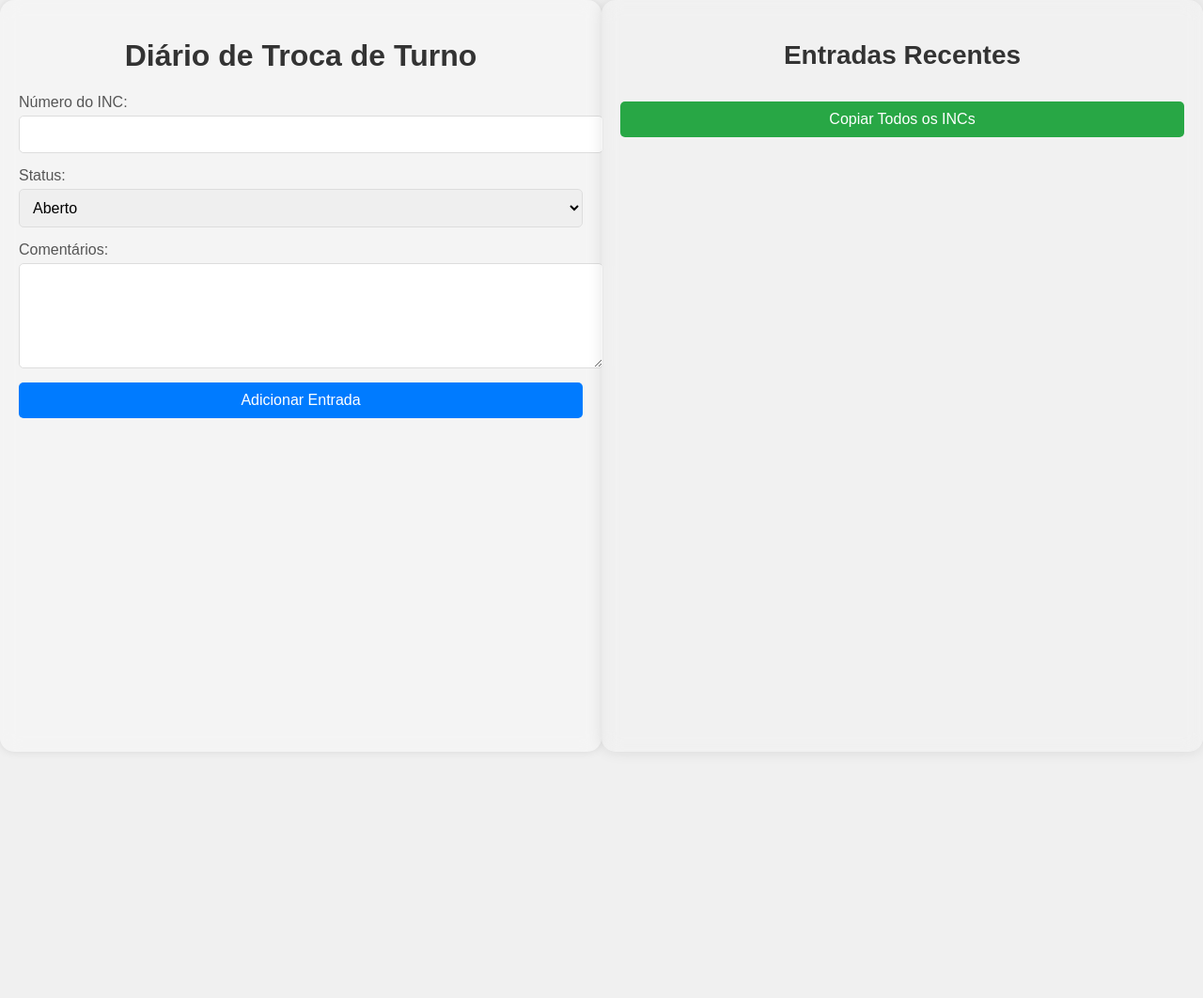
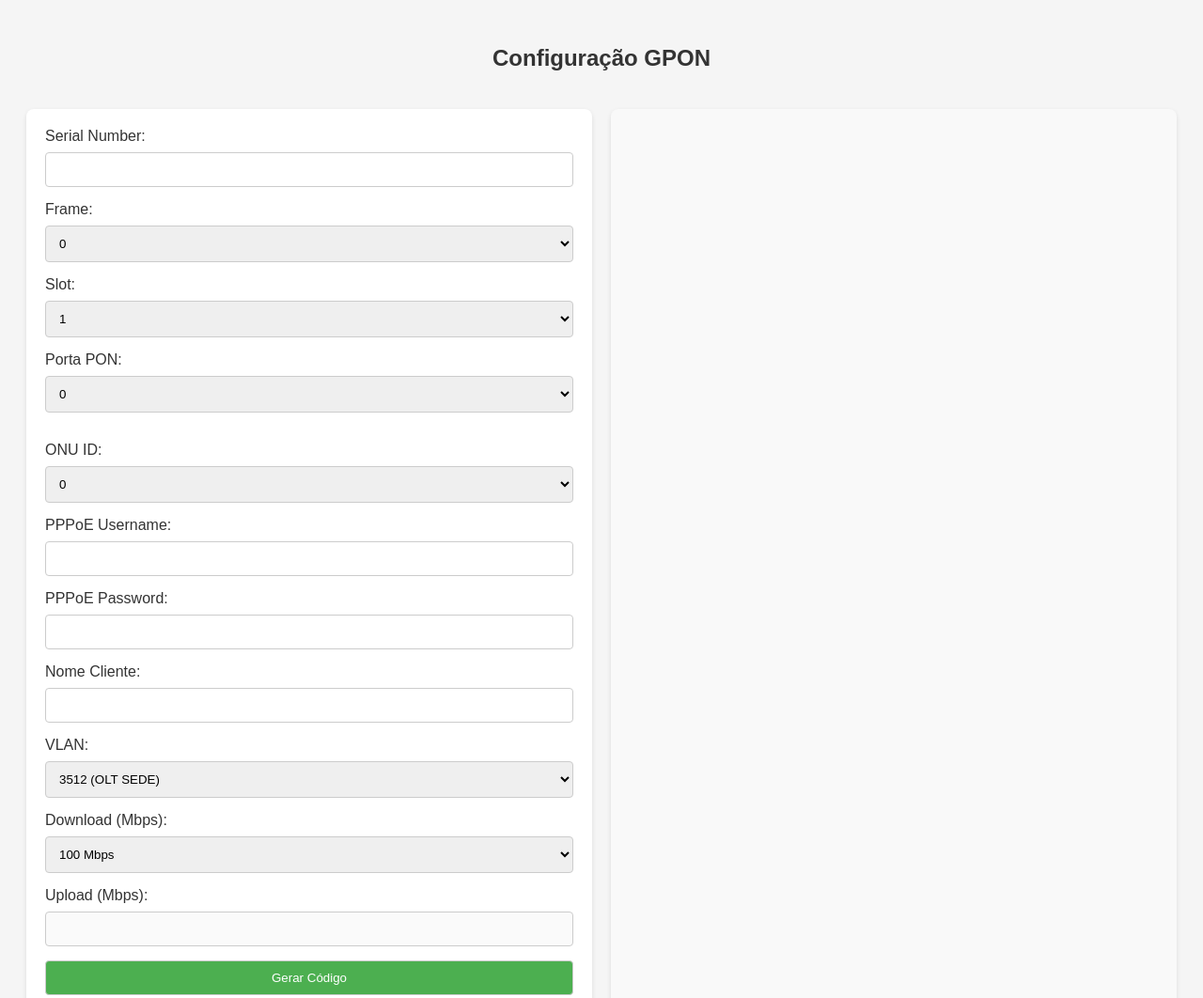
Before and after one commit to SidneySDev/onthuawei.github.io, a plain HTML site: page index.html in a window 1280 px wide. Shown: the top 1062 px of the page at 94% size. Before the commit the page ends 800 px from the top, so only its background shows below. Drawn offline with Linux system fonts and the light colour scheme.

Commit message:
Update index.html
normalização da atualização diretorio errado.

```diff
--- a/index.html
+++ b/index.html
@@ -1,213 +1,268 @@
 <!DOCTYPE html>
-<html lang="pt-br">
+<html lang="en">
 <head>
     <meta charset="UTF-8">
     <meta name="viewport" content="width=device-width, initial-scale=1.0">
-    <title>Diário de Troca de Turno</title>
+    <title>Configuração GPON</title>
     <style>
         body {
             font-family: Arial, sans-serif;
-            background-color: #f0f0f0;
-            margin: 0;
-            padding: 0;
-            display: flex;
-            height: 100vh;
-            overflow: hidden;
+            background-color: #f5f5f5;
+            padding: 20px;
+            display: grid;
+            grid-template-columns: 1fr 1fr; /* Dividir em duas colunas */
+            gap: 20px;
         }
-
-        .container {
-            display: flex;
-            width: 100%;
-            height: 100%;
-        }
-
-        .form-container {
-            flex: 1;
-            max-width: 50%;
-            background: rgba(255, 255, 255, 0.3);
-            padding: 20px;
-            border-radius: 15px;
-            backdrop-filter: blur(10px);
-            -webkit-backdrop-filter: blur(10px);
-            box-shadow: 0 0 10px rgba(0, 0, 0, 0.1);
-            display: flex;
-            flex-direction: column;
-        }
-
-        .entries-container {
-            flex: 1;
-            max-width: 50%;
-            background: rgba(255, 255, 255, 0.1);
-            padding: 20px;
-            border-radius: 15px;
-            backdrop-filter: blur(10px);
-            -webkit-backdrop-filter: blur(10px);
-            box-shadow: 0 0 15px rgba(0, 0, 0, 0.1);
-            display: flex;
-            flex-direction: column;
-            overflow-y: auto;
-        }
-
-        h1, h2 {
+        h2 {
             text-align: center;
             color: #333;
-            font-size: 24px;
+            grid-column: span 2; /* Expandir sobre duas colunas */
         }
-
-        @media(min-width: 768px) {
-            h1 {
-                font-size: 32px;
-            }
-            h2 {
-                font-size: 28px;
-            }
+        form {
+            background-color: #fff;
+            padding: 20px;
+            border-radius: 8px;
+            box-shadow: 0 2px 5px rgba(0, 0, 0, 0.1);
         }
-
-        form {
-            display: flex;
-            flex-direction: column;
+        label {
+            display: block;
+            margin-bottom: 8px;
+            color: #333;
         }
-
-        label {
-            margin-bottom: 5px;
-            color: #555;
-            font-size: 16px;
+        input[type="text"],
+        input[type="password"],
+        select,
+        input[type="submit"] {
+            width: 100%;
+            padding: 10px;
+            margin-bottom: 15px;
+            border: 1px solid #ccc;
+            border-radius: 4px;
+            box-sizing: border-box;
         }
-
-        input, textarea, select {
-            margin-bottom: 15px;
-            padding: 10px;
+        input[type="submit"] {
+            background-color: #4CAF50;
+            color: #fff;
+            cursor: pointer;
+        }
+        input[type="submit"]:hover {
+            background-color: #45a049;
+        }
+        .result-container {
+            background-color: #f9f9f9;
+            padding: 20px;
+            border-radius: 8px;
+            box-shadow: 0 2px 5px rgba(0, 0, 0, 0.1);
+        }
+        table {
+            width: 100%;
+            border-collapse: collapse;
+        }
+        th, td {
             border: 1px solid #ddd;
-            border-radius: 5px;
-            width: 100%;
-            font-size: 16px;
+            padding: 8px;
+            text-align: left;
         }
-
-        button {
-            padding: 10px;
+        th {
+            background-color: #4CAF50;
+            color: white;
+        }
+        .copy-button {
+            padding: 5px 10px;
+            background-color: #4CAF50;
+            color: #fff;
             border: none;
-            border-radius: 5px;
-            background: #007BFF;
-            color: white;
+            border-radius: 4px;
             cursor: pointer;
-            font-size: 16px;
         }
-
-        button:hover {
-            background: #0056b3;
-        }
-
-        #copy-button {
-            margin-top: 10px;
-            background: #28a745;
-        }
-
-        #copy-button:hover {
-            background: #218838;
-        }
-
-        .entry {
-            background: rgba(255, 255, 255, 0.7);
-            padding: 10px;
-            border-radius: 5px;
-            margin-bottom: 10px;
-            backdrop-filter: blur(5px);
-            -webkit-backdrop-filter: blur(5px);
+        .copy-button.clicked {
+            background-color: #ff0000; /* Cor vermelha ao ser clicado */
         }
     </style>
 </head>
 <body>
-    <div class="container">
-        <div class="form-container">
-            <h1>Diário de Troca de Turno</h1>
-            <form id="diario-form">
-                <label for="inc-number">Número do INC:</label>
-                <input type="text" id="inc-number" name="inc-number" required>
+    <h2>Configuração GPON</h2>
+    <form id="gponForm">
+        <label for="serialNumber">Serial Number:</label>
+        <input type="text" id="serialNumber" name="serialNumber" required>
 
-                <label for="status">Status:</label>
-                <select id="status" name="status" required>
-                    <option value="aberto">Aberto</option>
-                    <option value="em-andamento">Em Andamento</option>
-                    <option value="resolvido">Resolvido</option>
-                    <option value="fechado">Fechado</option>
-                </select>
+        <div class="compact-fields">
+            <label for="frame">Frame:</label>
+            <select id="frame" name="frame">
+                <option value="0">0</option>
+            </select>
 
-                <label for="comments">Comentários:</label>
-                <textarea id="comments" name="comments" rows="5" required></textarea>
+            <label for="slot">Slot:</label>
+            <select id="slot" name="slot">
+                <option value="1">1</option>
+            </select>
 
-                <button type="submit">Adicionar Entrada</button>
-            </form>
+            <label for="pon">Porta PON:</label>
+            <select id="pon" name="pon">
+                <option value="0">0</option>
+                <option value="1">1</option>
+                <option value="2">2</option>
+                <option value="3">3</option>
+                <option value="4">4</option>
+                <option value="5">5</option>
+                <option value="6">6</option>
+                <option value="7">7</option>
+            </select>
+            <p id="ponDescription"></p> <!-- Parágrafo para exibir a descrição -->
+
+            <label for="onuId">ONU ID:</label>
+            <select id="onuId" name="onuId" required></select>
         </div>
-        <div class="entries-container">
-            <h2>Entradas Recentes</h2>
-            <div id="entries">
-                <!-- Entradas serão adicionadas aqui -->
-            </div>
-            <button id="copy-button">Copiar Todos os INCs</button>
-        </div>
-    </div>
+
+        <input type="hidden" id="lineProfileID" name="lineProfileID" value="1">
+        <input type="hidden" id="gemport" name="gemport" value="1">
+        <input type="hidden" id="serviceProfileID" name="serviceProfileID" value="1">
+
+        <label for="username">PPPoE Username:</label>
+        <input type="text" id="username" name="username" required>
+
+        <label for="password">PPPoE Password:</label>
+        <input type="text" id="password" name="password" required>
+
+        <label for="clientName">Nome Cliente:</label>
+        <input type="text" id="clientName" name="clientName" required>
+
+        <label for="vlan">VLAN:</label>
+        <select id="vlan" name="vlan">
+            <option value="3512">3512 (OLT SEDE)</option>
+            <option value="3513">3513 (OLT OLHO DAGUA)</option>
+        </select>
+
+        <label for="download">Download (Mbps):</label>
+        <select id="download" name="download" required onchange="updateUpload()">
+            <option value="100">100 Mbps</option>
+            <option value="200">200 Mbps</option>
+            <option value="400">400 Mbps</option>
+            <option value="600">600 Mbps</option>
+            <option value="1000">1000 Mbps</option>
+        </select>
+
+        <label for="upload">Upload (Mbps):</label>
+        <input type="text" id="upload" name="upload" required disabled>
+
+        <input type="submit" value="Gerar Código" onclick="generateConfig(event)">
+    </form>
+
+    <div id="resultContainer" class="result-container"></div>
 
     <script>
-        function getCurrentDateTime() {
-            const currentDate = new Date();
-            const formattedDate = `*${currentDate.toLocaleDateString()} ${currentDate.toLocaleTimeString()}*`;
-            return formattedDate;
+        function generateConfig(event) {
+            event.preventDefault(); // Evitar o envio real do formulário
+
+            const serialNumber = document.getElementById('serialNumber').value;
+            const frame = document.getElementById('frame').value;
+            const slot = document.getElementById('slot').value;
+            const pon = document.getElementById('pon').value;
+            const lineProfileID = document.getElementById('lineProfileID').value;
+            const gemport = document.getElementById('gemport').value;
+            const serviceProfileID = document.getElementById('serviceProfileID').value;
+            const username = document.getElementById('username').value;
+            const password = document.getElementById('password').value;
+            const clientName = document.getElementById('clientName').value;
+            const vlan = document.getElementById('vlan').value;
+            const download = document.getElementById('download').value;
+            const upload = document.getElementById('upload').value;
+            const onuId = document.getElementById('onuId').value;
+
+            const configCode = `
+enable
+config
+interface gpon ${frame}/${slot}
+ont add ${pon} sn-auth ${serialNumber} omci ont-lineprofile-id ${lineProfileID} ont-srvprofile-id ${serviceProfileID} desc "${clientName}"
+ont ipconfig ${pon} ${onuId} pppoe vlan ${vlan} priority 5 user-account username ${username} password ${password}
+ont wan-config ${pon} ${onuId} ip-index 0 profile-id ${serviceProfileID}
+ont internet-config ${pon} ${onuId} ip-index 0
+ont port route ${pon} ${onuId} eth 1 enable
+ont port route ${pon} ${onuId} eth 2 enable
+ont port route ${pon} ${onuId} eth 3 enable
+ont port route ${pon} ${onuId} eth 4 enable
+q
+service-port vlan ${vlan} gpon ${frame}/${slot}/${pon} ont ${onuId} gemport ${gemport} multi-service user-vlan ${vlan} tag-transform translate rx-cttr ${download} tx-cttr ${upload}
+diagnose
+ont wan-access http ${frame}/${slot}/${pon} ${onuId} enable
+q
+save
+`;
+
+            const resultContainer = document.getElementById('resultContainer');
+            resultContainer.innerHTML = ''; // Limpar conteúdo anterior
+
+            const table = document.createElement('table');
+            const headerRow = table.insertRow();
+            ['Configuração', 'Ação'].forEach((headerText) => {
+                const th = document.createElement('th');
+                th.textContent = headerText;
+                headerRow.appendChild(th);
+            });
+
+            const lines = configCode.trim().split('\n');
+            lines.forEach((line) => {
+                const row = table.insertRow();
+                const configCell = row.insertCell();
+                configCell.textContent = line;
+
+                const copyCell = row.insertCell();
+                const copyButton = document.createElement('button');
+                copyButton.textContent = 'Copiar';
+                copyButton.classList.add('copy-button');
+                copyButton.onclick = () => {
+                    navigator.clipboard.writeText(line)
+                        .then(() => {
+                            copyButton.classList.add('clicked'); // Adicionar classe para mudar a cor do botão
+                        })
+                        .catch((err) => {
+                            console.error('Erro ao copiar: ', err);
+                        });
+                };
+                copyCell.appendChild(copyButton);
+            });
+
+            resultContainer.appendChild(table);
         }
 
-        document.getElementById('diario-form').addEventListener('submit', function(event) {
-            event.preventDefault();
+        function updateUpload() {
+            const downloadInput = document.getElementById('download');
+            const uploadInput = document.getElementById('upload');
+            const selectedDownload = parseFloat(downloadInput.value);
 
-            // Coletar dados do formulário
-            const incNumber = document.getElementById('inc-number').value.trim();
-            const status = document.getElementById('status').value.trim();
-            const comments = document.getElementById('comments').value.trim();
+            const uploadValue = Math.floor(selectedDownload / 2);
+            uploadInput.value = uploadValue.toString();
+        }
 
-            // Verificar se o INC já existe
-            const existingEntries = document.querySelectorAll('.entry');
-            for (let entry of existingEntries) {
-                const existingINC = entry.querySelector('p:nth-child(1)').textContent.split(': ')[1].trim();
-                if (existingINC === incNumber) {
-                    alert('Este INC já foi adicionado anteriormente.');
-                    return;
-                }
+        const ponSelect = document.getElementById('pon');
+        const descriptionParagraph = document.getElementById('ponDescription');
+        ponSelect.addEventListener('change', () => {
+            const selectedValue = parseInt(ponSelect.value);
+            const descriptions = [
+                "GRAN VILLAGE ARACAGY 1",
+                "GRAN VILLAGE ARACAGY 2",
+                "COND. SPORT GARDENS",
+                "COND. GRAND PARK PASSAROS",
+                "COND. GRAND PARK AGUAS",
+                "COND. GRAND PARK BARCELONA",
+                "COND. BOSQUE DOS PINHEIROS",
+                "COND. ALLIANCE"
+            ];
+
+            if (!isNaN(selectedValue) && selectedValue >= 0 && selectedValue < descriptions.length) {
+                descriptionParagraph.textContent = descriptions[selectedValue];
+            } else {
+                descriptionParagraph.textContent = '';
             }
-
-            // Criar nova entrada
-            const entry = document.createElement('div');
-            entry.classList.add('entry');
-            entry.innerHTML = `
-                <p><strong>Número do INC:</strong> ${incNumber}</p>
-                <p><strong>Status:</strong> ${status}</p>
-                <p><strong>Comentários:</strong> ${comments}</p>
-            `;
-
-            // Adicionar entrada ao container
-            document.getElementById('entries').appendChild(entry);
-
-            // Limpar formulário
-            document.getElementById('diario-form').reset();
         });
 
-        document.getElementById('copy-button').addEventListener('click', function() {
-            const entries = document.querySelectorAll('.entry');
-            let incDetails = [];
-
-            // Adiciona a máscara e a função para pegar data e hora
-            incDetails.push(`*Passagem de Turno T2>T3*\n\n${getCurrentDateTime()}`);
-            incDetails.push(""); // Nova linha conforme solicitado
-
-            entries.forEach((entry, index) => {
-                const incNumber = entry.querySelector('p:nth-child(1)').textContent.split(': ')[1];
-                const status = entry.querySelector('p:nth-child(2)').textContent.split(': ')[1];
-                const comments = entry.querySelector('p:nth-child(3)').textContent.split(': ')[1];
-                incDetails.push(`*${index + 1} - INC:* ${incNumber}\n*Status:* ${status}\n*Comentários:* ${comments}`);
-            });
-
-            const incDetailsText = incDetails.join('\n\n');
-            navigator.clipboard.writeText(incDetailsText).then(() => {
-                alert('Todos os INCs foram copiados para a área de transferência.');
-            });
-        });
+        const onuIdSelect = document.getElementById('onuId');
+        for (let i = 0; i <= 128; i++) {
+            const option = document.createElement('option');
+            option.value = i;
+            option.textContent = i;
+            onuIdSelect.appendChild(option);
+        }
     </script>
 </body>
 </html>
```
